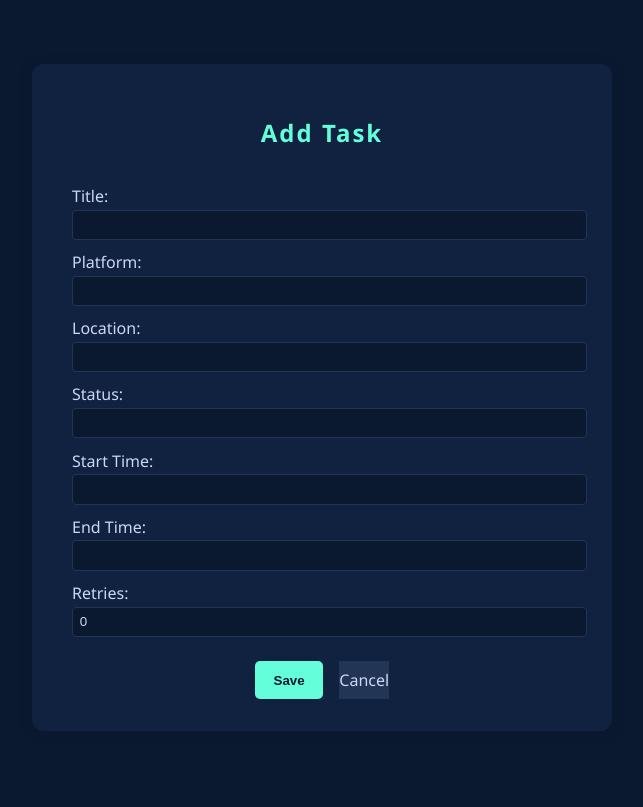
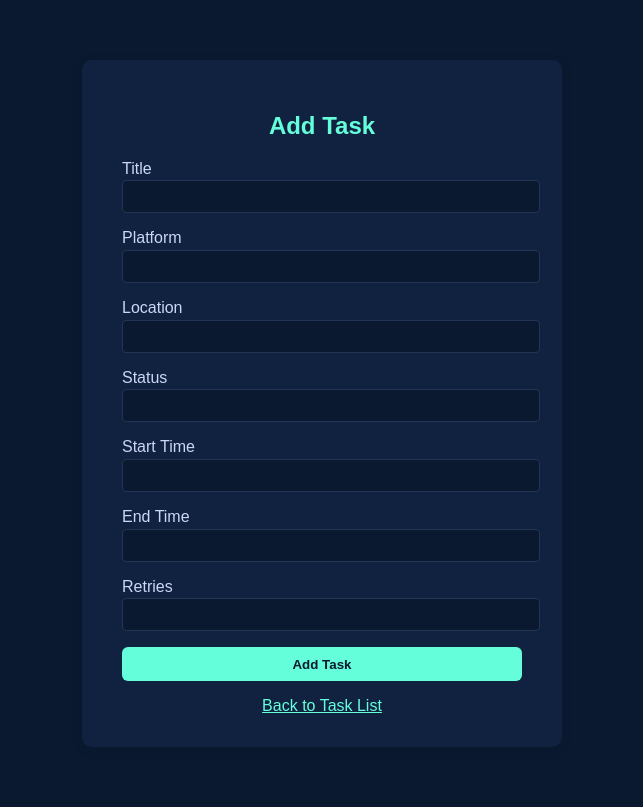
Before and after one commit to Brandon-Niles/Software-Agile-Assignment, a Django app: page /tasks/add/ in a window 1280 px wide. Shown: the whole page, without its empty margins (318-961 px from the left). Before the commit the page ends 731 px from the top, so only its background shows below. Run offline with Django 5.2, Linux system fonts and the light colour scheme; a user stored in the database is signed in.

Commit message:
Implementing Delete button and fixing up add,edit button forms.

```diff
--- /dev/null
+++ b/task-management-app/main/templates/main/task_form.html
@@ -0,0 +1,67 @@
+<!DOCTYPE html>
+<html>
+<head>
+    <title>{{ action }} Task</title>
+    <meta name="viewport" content="width=device-width, initial-scale=1">
+    <style>
+        body { background: #0a192f; color: #ccd6f6; font-family: Arial, sans-serif; }
+        .form-container {
+            background: #112240;
+            max-width: 400px;
+            margin: 60px auto;
+            padding: 2em 2.5em;
+            border-radius: 10px;
+            box-shadow: 0 2px 8px rgba(10,25,47,0.3);
+        }
+        .form-container h2 { color: #64ffda; text-align: center; }
+        .form-container label { color: #ccd6f6; margin-top: 1em; display: block; }
+        .form-container input, .form-container select {
+            width: 100%; padding: 0.6em; border-radius: 4px; border: 1px solid #233554;
+            background: #0a192f; color: #ccd6f6; margin-top: 0.2em;
+        }
+        .form-container button {
+            background: #64ffda; color: #0a192f; font-weight: bold; border: none;
+            border-radius: 6px; padding: 0.7em 1.5em; margin-top: 1.2em; width: 100%;
+            transition: background 0.2s, color 0.2s;
+        }
+        .form-container button:hover { background: #233554; color: #64ffda; }
+        .error { color: #ff5370; margin-top: 1em; text-align: center; }
+    </style>
+</head>
+<body>
+    <div class="form-container">
+        <h2>{{ action }} Task</h2>
+        {% if error %}
+            <div class="error">{{ error }}</div>
+        {% endif %}
+        <form method="post">
+            {% csrf_token %}
+            <label for="title">Title</label>
+            <input type="text" name="title" id="title" value="{{ task.title|default_if_none:'' }}" required>
+
+            <label for="platform">Platform</label>
+            <input type="text" name="platform" id="platform" value="{{ task.platform|default_if_none:'' }}" required>
+
+            <label for="location">Location</label>
+            <input type="text" name="location" id="location" value="{{ task.location|default_if_none:'' }}" required>
+
+            <label for="status">Status</label>
+            <input type="text" name="status" id="status" value="{{ task.status|default_if_none:'' }}" required>
+
+            <label for="start_time">Start Time</label>
+            <input type="text" name="start_time" id="start_time" value="{{ task.start_time|default_if_none:'' }}" required>
+
+            <label for="end_time">End Time</label>
+            <input type="text" name="end_time" id="end_time" value="{{ task.end_time|default_if_none:'' }}">
+
+            <label for="retries">Retries</label>
+            <input type="number" name="retries" id="retries" value="{{ task.retries|default_if_none:0 }}" min="0">
+
+            <button type="submit">{{ action }} Task</button>
+        </form>
+        <div style="text-align:center; margin-top:1em;">
+            <a href="{% url 'task_list' %}" style="color:#64ffda;">Back to Task List</a>
+        </div>
+    </div>
+</body>
+</html>
--- a/task-management-app/main/urls.py
+++ b/task-management-app/main/urls.py
@@ -7,9 +7,9 @@ urlpatterns = [
     path('logout/', views.logout_view, name='logout'),
     path('register/', views.register_view, name='register'),
     path('tasks/', views.task_list, name='task_list'),
+    path('tasks/add/', views.add_task, name='add_task'),
     path('tasks/<int:task_id>/edit/', views.edit_task, name='edit_task'),
     path('tasks/<int:task_id>/cancel/', views.cancel_task, name='cancel_task'),
-    path('tasks/add/', views.add_task, name='add_task'),  # <-- Add this line
     path('ajax/cancel-task/<int:task_id>/', views.ajax_cancel_task, name='ajax_cancel_task'),
     path('delete/<int:task_id>/', views.delete_task, name='delete_task'),
 ]
--- a/task-management-app/main/views.py
+++ b/task-management-app/main/views.py
@@ -150,10 +150,9 @@ def task_list(request):
 
 @login_required
 def edit_task(request, task_id):
-    if not request.user.is_superuser:
-        return redirect('task_list')
     task = get_object_or_404(Task, id=task_id)
-    if request.method == 'POST':
+    error = None
+    if request.method == "POST":
         task.title = request.POST.get('title', task.title)
         task.platform = request.POST.get('platform', task.platform)
         task.location = request.POST.get('location', task.location)
@@ -163,7 +162,7 @@ def edit_task(request, task_id):
         task.retries = request.POST.get('retries', task.retries)
         task.save()
         return redirect('task_list')
-    return render(request, 'main/edit_task.html', {'task': task})
+    return render(request, "main/task_form.html", {"task": task, "error": error, "action": "Edit"})
 
 @login_required
 def cancel_task(request, task_id):
@@ -177,34 +176,39 @@ def cancel_task(request, task_id):
     return render(request, 'main/cancel_task.html', {'task': task})
 
 @login_required
+@require_POST
 def delete_task(request, task_id):
-    selected_role = request.session.get('selected_role', '')
-    if selected_role != 'admin':
-        messages.error(request, "Only admins can delete tasks.")
-        return redirect('task_list')
+    if request.session.get('selected_role') != 'admin':
+        return JsonResponse({'success': False, 'error': 'Permission denied.'})
     task = get_object_or_404(Task, id=task_id)
-    if request.method == "POST":
-        task.delete()
-        messages.success(request, "Task deleted.")
-        return redirect('task_list')
-    return redirect('task_list')
+    task.delete()
+    return JsonResponse({'success': True})
 
 @login_required
 def add_task(request):
-    if not request.user.is_superuser:
-        return redirect('task_list')
-    if request.method == 'POST':
-        Task.objects.create(
-            title=request.POST.get('title', 'System Update'),
-            platform=request.POST.get('platform', ''),
-            location=request.POST.get('location', ''),
-            status=request.POST.get('status', ''),
-            start_time=request.POST.get('start_time', ''),
-            end_time=request.POST.get('end_time', ''),
-            retries=request.POST.get('retries', 0)
-        )
-        return redirect('task_list')
-    return render(request, 'main/add_task.html')
+    error = None
+    if request.method == "POST":
+        title = request.POST.get('title', '').strip()
+        platform = request.POST.get('platform', '').strip()
+        location = request.POST.get('location', '').strip()
+        status = request.POST.get('status', '').strip()
+        start_time = request.POST.get('start_time', '').strip()
+        end_time = request.POST.get('end_time', '').strip()
+        retries = request.POST.get('retries', '0').strip()
+        if not (title and platform and location and status and start_time):
+            error = "All fields except End Time are required."
+        else:
+            Task.objects.create(
+                title=title,
+                platform=platform,
+                location=location,
+                status=status,
+                start_time=start_time,
+                end_time=end_time,
+                retries=int(retries) if retries.isdigit() else 0
+            )
+            return redirect('task_list')
+    return render(request, "main/task_form.html", {"error": error, "action": "Add"})
 
 @require_POST
 @login_required
```
Also changed, not shown: task-management-app/main/templates/main/task_table_rows.html (+62 -55 lines), task-management-app/db.sqlite3.
